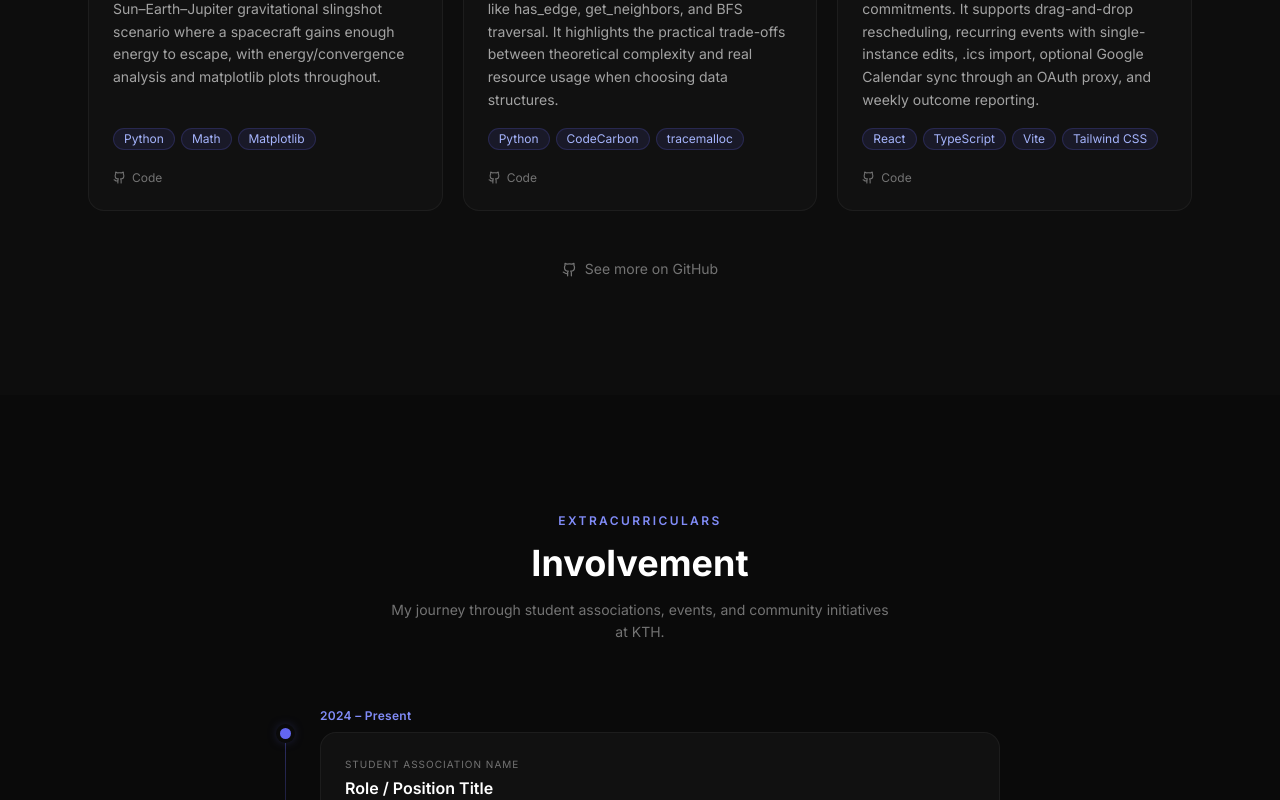
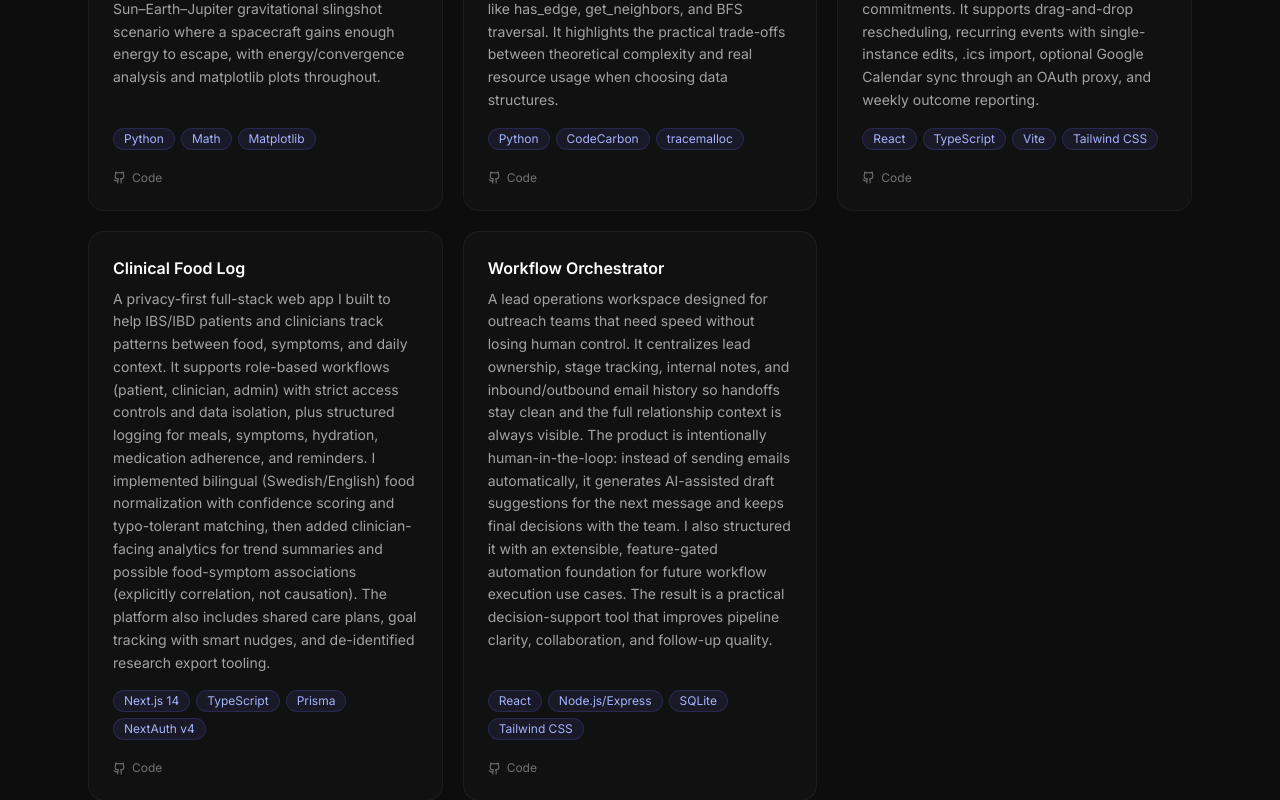
Before and after one commit to Addes4/Addes4.github.io, a Next.js app: page / in a window 1280 px wide. Shown: the part 2000-2800 px from the top of the page. Built offline with nearby package versions, Linux system fonts and the light colour scheme.

Commit message:
sista proj

```diff
--- a/data/projects.ts
+++ b/data/projects.ts
@@ -28,4 +28,18 @@ export const projects: Project[] = [
     tech: ['React', 'TypeScript', 'Vite', 'Tailwind CSS'],
     github: 'https://github.com/Addes4/productivity_planner',
   },
+  {
+    title: 'Clinical Food Log',
+    description:
+      'A privacy-first full-stack web app I built to help IBS/IBD patients and clinicians track patterns between food, symptoms, and daily context. It supports role-based workflows (patient, clinician, admin) with strict access controls and data isolation, plus structured logging for meals, symptoms, hydration, medication adherence, and reminders. I implemented bilingual (Swedish/English) food normalization with confidence scoring and typo-tolerant matching, then added clinician-facing analytics for trend summaries and possible food-symptom associations (explicitly correlation, not causation). The platform also includes shared care plans, goal tracking with smart nudges, and de-identified research export tooling.',
+    tech: ['Next.js 14', 'TypeScript', 'Prisma', 'NextAuth v4'],
+    github: 'https://github.com/Addes4/clinical-food-log',
+  },
+  {
+    title: 'Workflow Orchestrator',
+    description:
+      'A lead operations workspace designed for outreach teams that need speed without losing human control. It centralizes lead ownership, stage tracking, internal notes, and inbound/outbound email history so handoffs stay clean and the full relationship context is always visible. The product is intentionally human-in-the-loop: instead of sending emails automatically, it generates AI-assisted draft suggestions for the next message and keeps final decisions with the team. I also structured it with an extensible, feature-gated automation foundation for future workflow execution use cases. The result is a practical decision-support tool that improves pipeline clarity, collaboration, and follow-up quality.',
+    tech: ['React', 'Node.js/Express', 'SQLite', 'Tailwind CSS'],
+    github: 'https://github.com/Addes4/Workflow-orchestrator',
+  },
 ]
```
